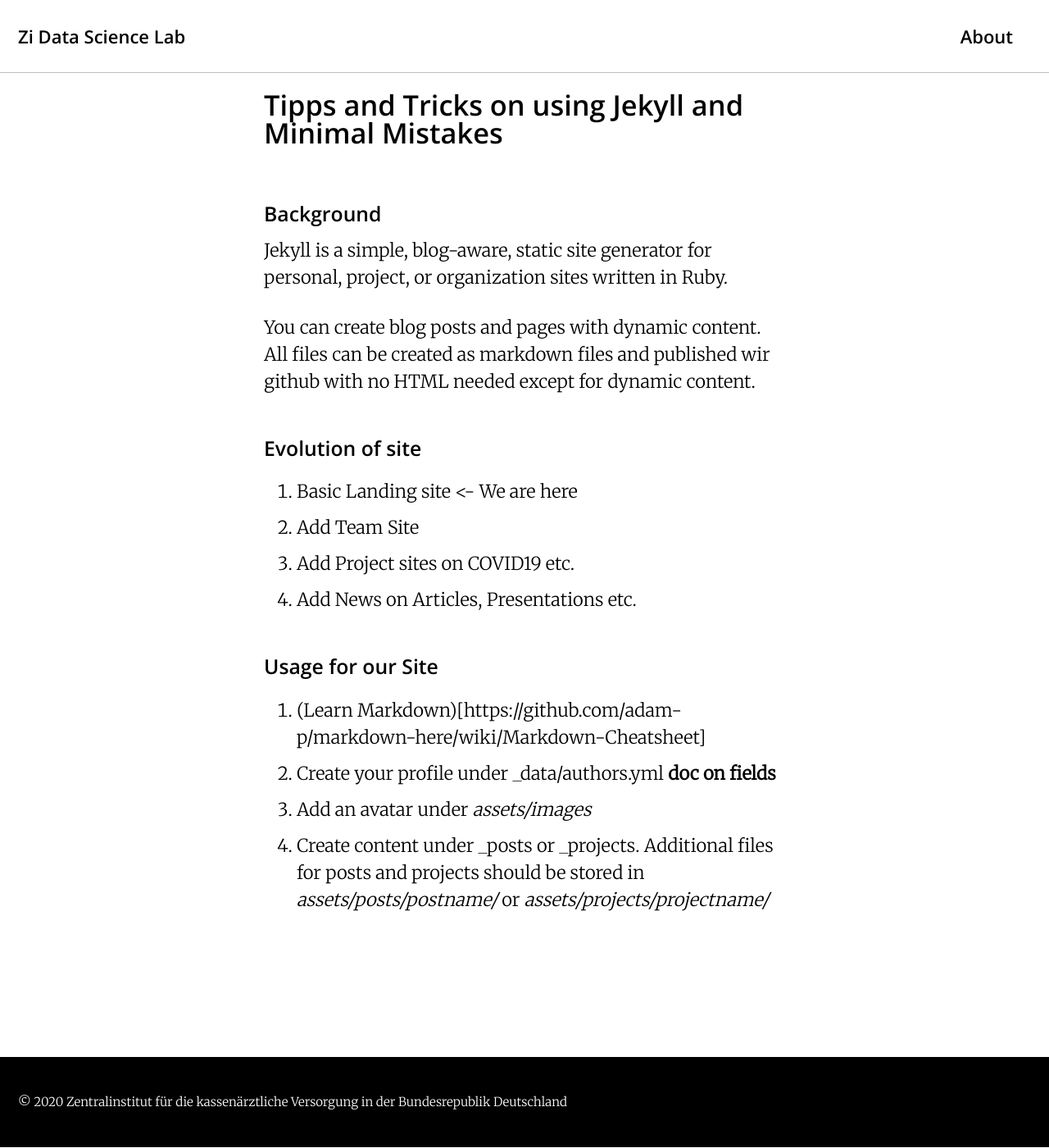
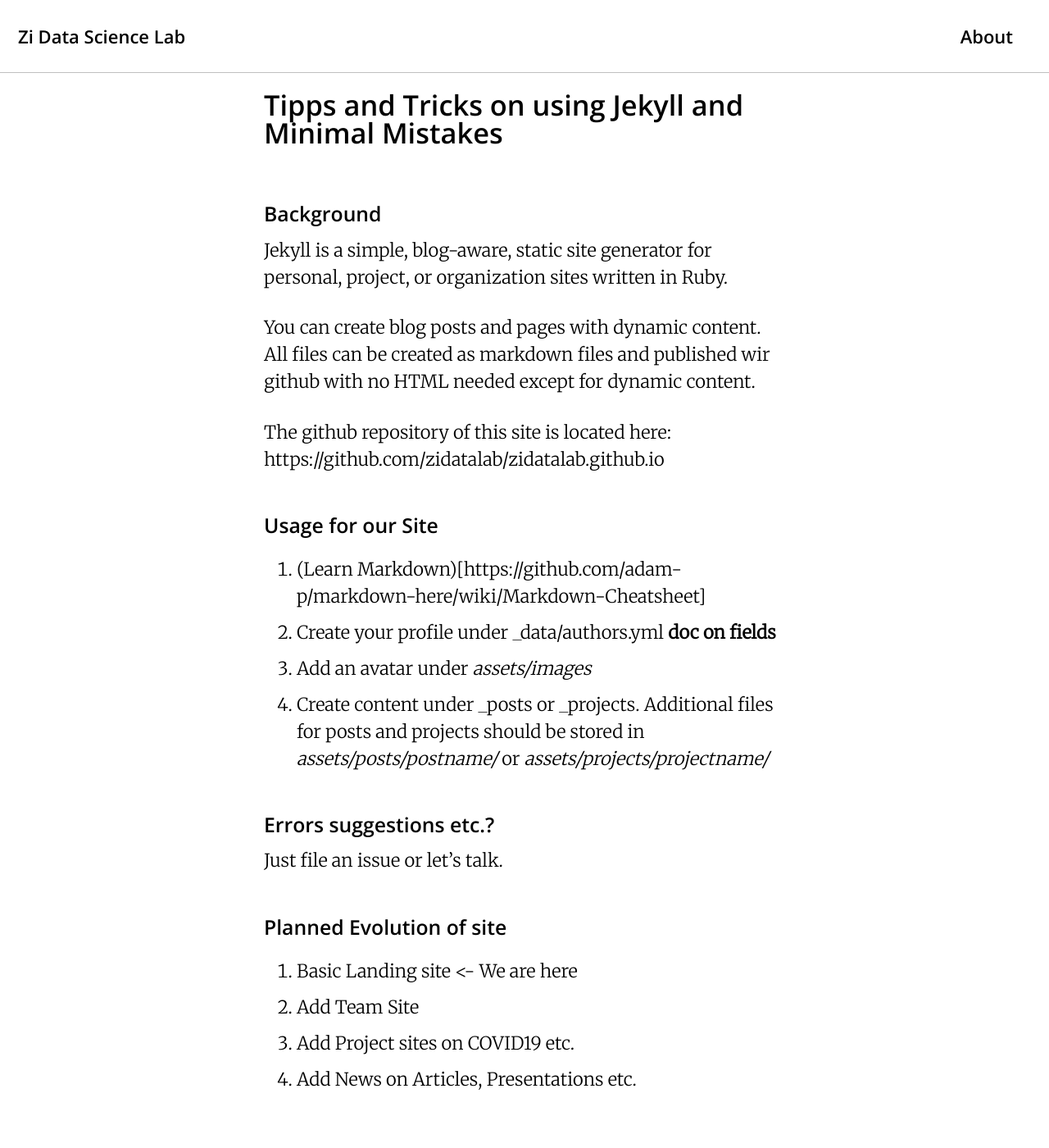
Before and after one commit to zidatalab/zidatalab.github.io, a Jekyll site: the page built from _pages/Internal.md, in a window 1280 px wide and 1400 px high. Shown: the whole window at 82% size. Built offline with Jekyll 4.4.1, drawn with Linux system fonts in a browser that asks for light colours; cached includes are drawn as plain includes; nearby versions of some CDN libraries.

Commit message:
Update Internal.md

```diff
--- a/_pages/Internal.md
+++ b/_pages/Internal.md
@@ -10,12 +10,7 @@ Jekyll is a simple, blog-aware, static site generator for personal, project, or
 
 You can create blog posts and pages with dynamic content. All files can be created as markdown files and published wir github with no HTML needed except for dynamic content.
 
-### Evolution of site
-
-1. Basic Landing site <- We are here
-2. Add Team Site
-3. Add Project sites on COVID19 etc.
-4. Add News on Articles, Presentations etc.
+The github repository of this site is located here: https://github.com/zidatalab/zidatalab.github.io
 
 ### Usage for our Site
 
@@ -23,3 +18,14 @@ You can create blog posts and pages with dynamic content. All files can be creat
 1. Create your profile under _data/authors.yml [doc on fields](https://mmistakes.github.io/minimal-mistakes/docs/authors/)
 2. Add an avatar under *assets/images*
 3. Create content under _posts or _projects. Additional files for posts and projects should be stored in *assets/posts/postname/* or *assets/projects/projectname/*
+
+### Errors suggestions etc.?
+
+Just file an issue or let's talk.
+
+### Planned Evolution of site
+
+1. Basic Landing site <- We are here
+2. Add Team Site
+3. Add Project sites on COVID19 etc.
+4. Add News on Articles, Presentations etc.
```
